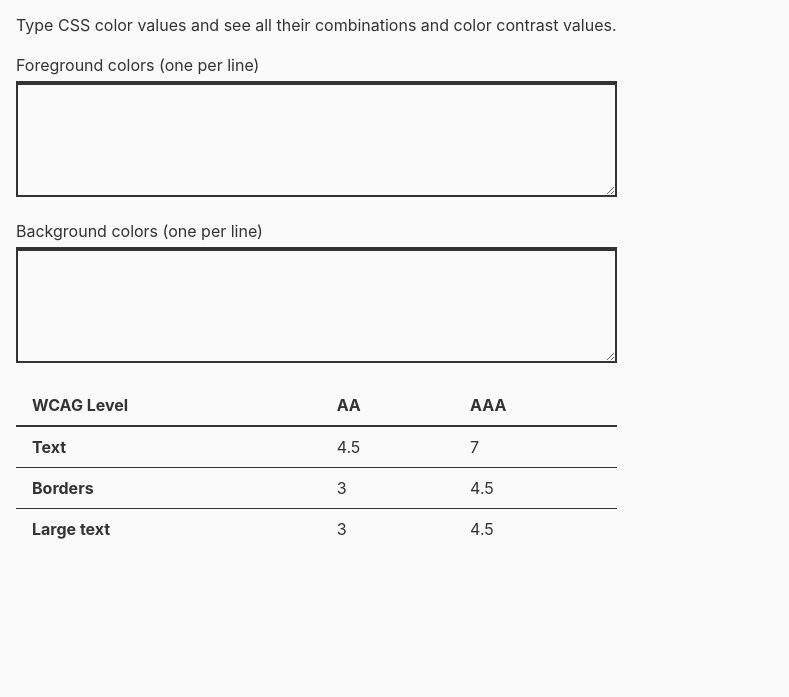
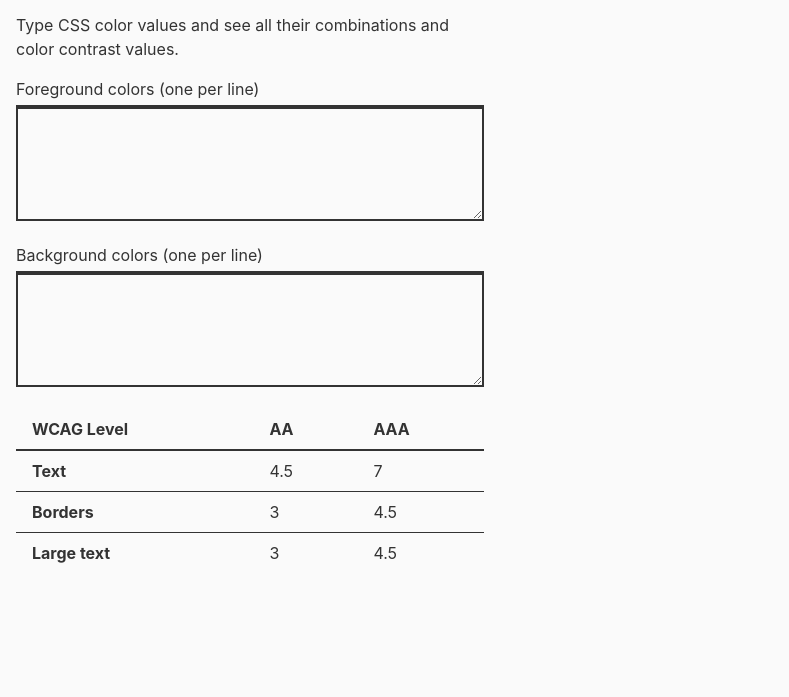
Before and after one commit to wavebeem/color-combos, a plain HTML site: page src/index.html in a window 1280 px wide. Shown: the part 103-800 px from the top of the page, without its empty margins (0-789 px from the left). Drawn offline with Linux system fonts and the light colour scheme.

Commit message:
fix up the layout

```diff
--- a/src/index.html
+++ b/src/index.html
@@ -1,5 +1,5 @@
 <!DOCTYPE html>
-<html lang="en" class="bit-root bit-scrollbar sans-serif overflow-y-scroll">
+<html lang="en" class="bit-root bit-scrollbar sans-serif">
   <head>
     <meta charset="UTF-8" />
     <meta http-equiv="X-UA-Compatible" content="IE=edge" />
@@ -11,8 +11,8 @@
     <script type="module" src="main.js"></script>
     <title>CSS Color Contrast Checker</title>
   </head>
-  <body class="center min-vh-100 lh-copy">
-    <main class="flex-auto pa3 self-start">
+  <body class="center lh-copy">
+    <main class="flex-auto pa3">
       <h1 class="lh-title mt3 mb0">CSS Color Contrast Checker</h1>
       <p class="mt1">
         &copy; 2021
--- a/src/style.css
+++ b/src/style.css
@@ -4,12 +4,14 @@ body {
 
 @media (min-width: 1024px) {
   body {
-    grid-template-columns: max-content 1fr;
+    grid-template-columns: 500px 1fr;
+    grid-template-rows: 1fr;
+    max-height: 100vh;
   }
 
-  main {
-    position: sticky;
-    top: 0;
+  main,
+  aside {
+    overflow-y: scroll;
   }
 }
 
```
